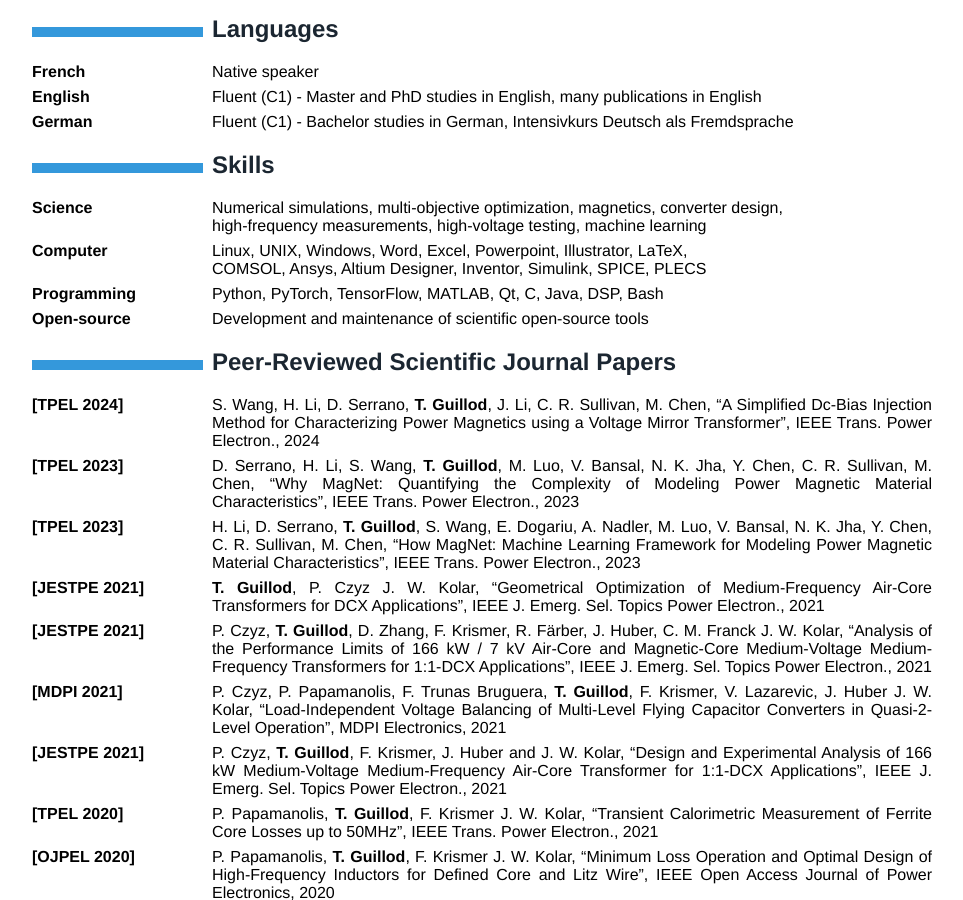
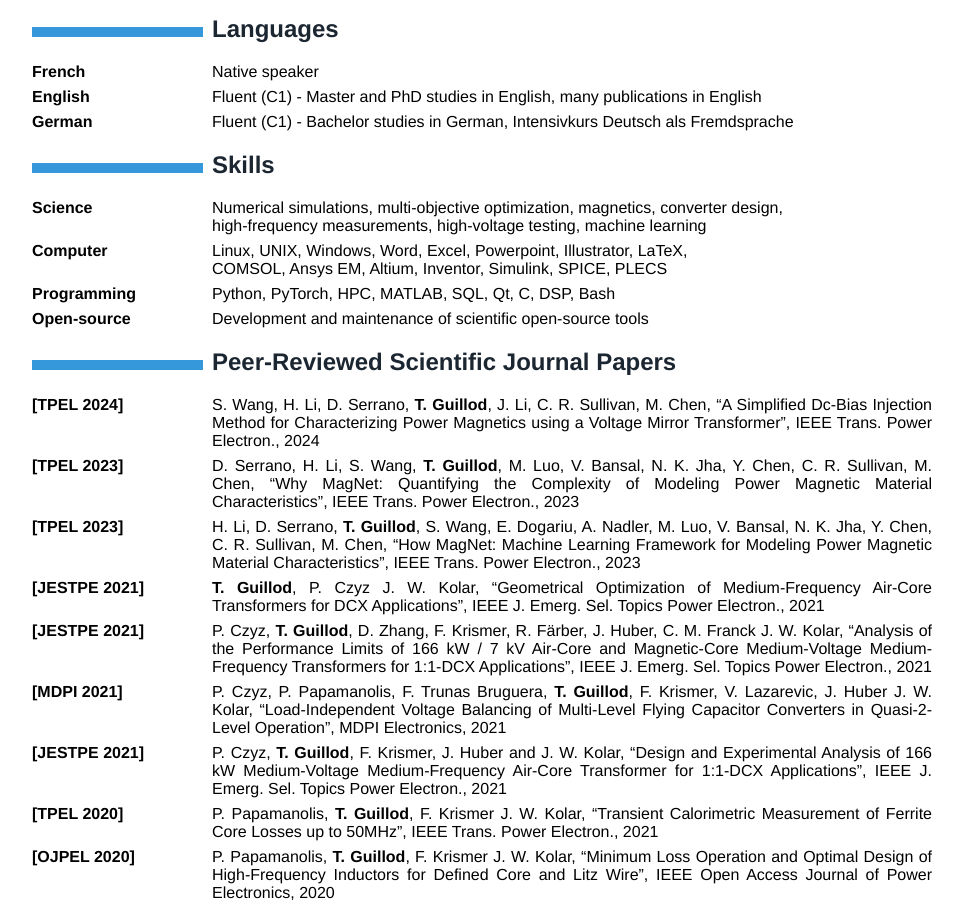
Before and after one commit to otvam/otvam.github.io, a Jekyll site: the page data/cv_guillod.html, which Jekyll copies as it is, in a window 1280 px wide and 900 px high, scrolled down 940 px. Shown: the whole window, without its empty margins (158-1121 px from the left). Built offline with Jekyll 4.4.1, drawn with Linux system fonts in a browser that asks for light colours.

Commit message:
update programming skills

```diff
--- a/data/cv_guillod.html
+++ b/data/cv_guillod.html
@@ -192,10 +192,10 @@ high-frequency measurements, high-voltage testing, machine learning
 </dd>
 <dt>Computer</dt>
 <dd>Linux, UNIX, Windows, Word, Excel, Powerpoint, Illustrator, LaTeX,<br />
-COMSOL, Ansys, Altium Designer, Inventor, Simulink, SPICE, PLECS
+COMSOL, Ansys EM, Altium, Inventor, Simulink, SPICE, PLECS
 </dd>
 <dt>Programming</dt>
-<dd>Python, PyTorch, TensorFlow, MATLAB, Qt, C, Java, DSP, Bash
+<dd>Python, PyTorch, HPC, MATLAB, SQL, Qt, C, DSP, Bash
 </dd>
 <dt>Open-source</dt>
 <dd>Development and maintenance of scientific open-source tools
```
Also changed, not shown: pandoc/resume.md (+2 -2 lines), 1 other file.
